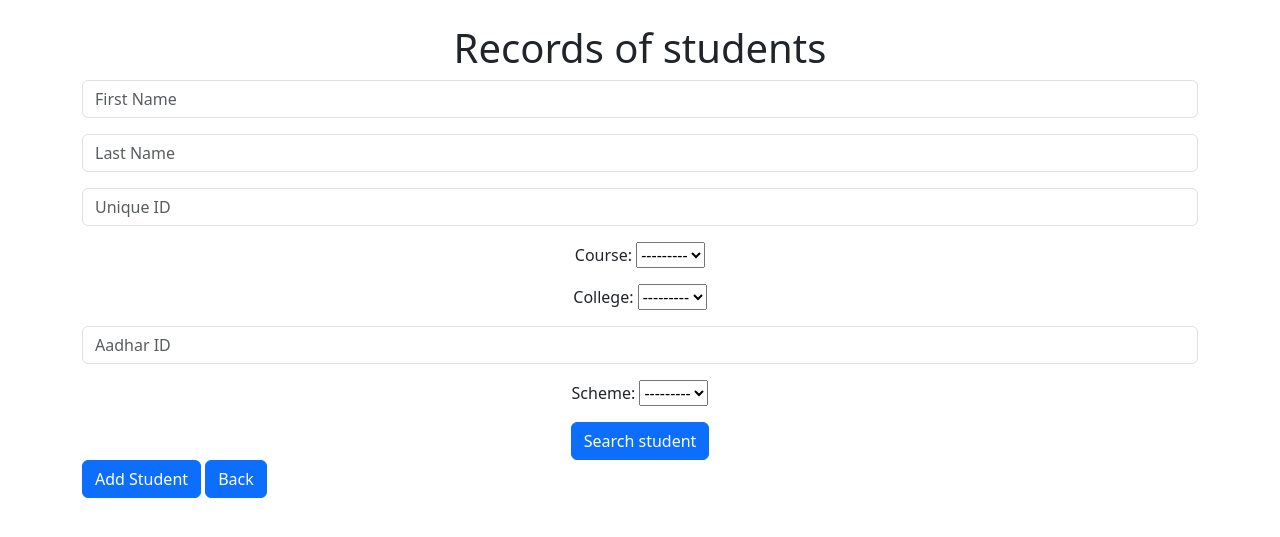
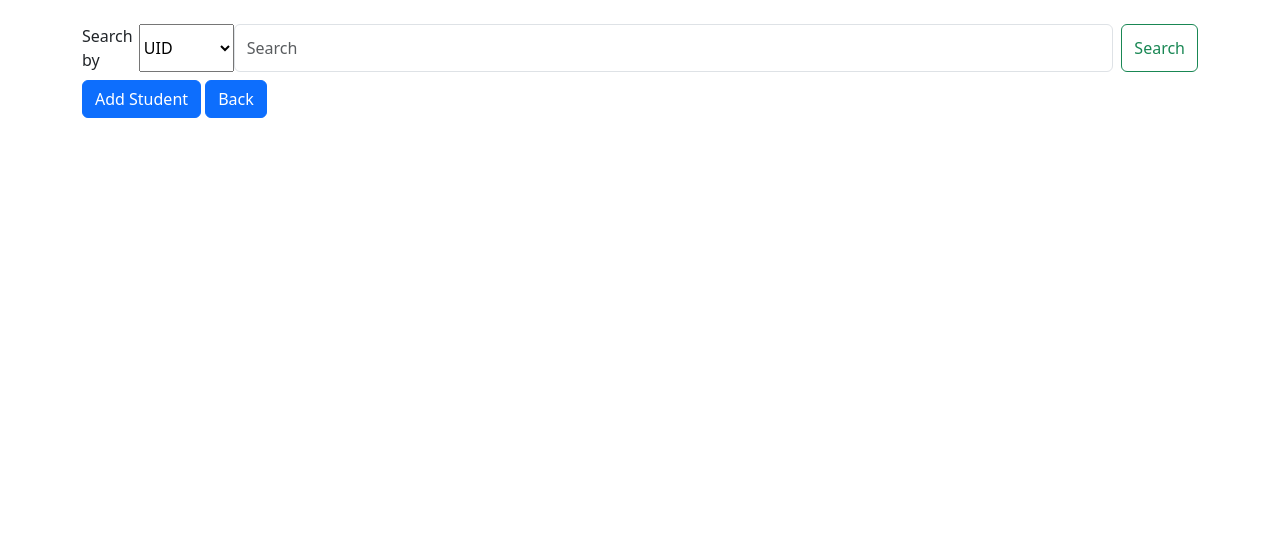
Before and after one commit to Vivek9411/SIH1459-, a Django app: page /student_page in a window 1280 px wide. Shown: the part 56-593 px from the top of the page. Run offline with Django 5.2, Linux system fonts and the light colour scheme; the visitor is signed in with stand-in values (Sample User, id 1); data that the repository does not hold is empty.

Commit message:
search student feature added

```diff
--- a/SIH1459/SIH1459/settings.py
+++ b/SIH1459/SIH1459/settings.py
@@ -79,7 +79,7 @@ DATABASES = {
         'ENGINE': 'django.db.backends.mysql',
         'NAME': 'aicte_db',
         'USER': 'root',
-        'PASSWORD': 'password',
+        'PASSWORD': 'Viv@9411',
         'HOST': 'localhost',
         'PORT': '3306'
     }
--- a/SIH1459/website/forms.py
+++ b/SIH1459/website/forms.py
@@ -102,7 +102,7 @@ class AddStudentForm(forms.ModelForm):
                                    attrs={'placeholder': 'Aadhar ID ', 'class': 'form-control'}),
                                label='')
 
-    scheme = forms.ModelChoiceField(queryset=Scheme.objects.all(), required=True,label='Scheme')
+    scheme = forms.ModelChoiceField(queryset=Scheme.objects.all(), required=False,label='Scheme', blank=True)
 
     class Meta:
         model = Student
--- a/SIH1459/website/templates/student_page.html
+++ b/SIH1459/website/templates/student_page.html
@@ -1,14 +1,18 @@
 {% extends 'base.html' %}
 {% block content %}
-    <div class="col-ms-6 mx-auto "  style="text-align: center;">
-        <h1> Records of students</h1>
-    <form method="POST" action="{% url 'student_page' %}">
+    <form class="d-flex" method="POST" action="{% url 'student_search' %}">
         {% csrf_token %}
-        {{form.as_p}}
-        <button type="submit" class="btn btn-primary">Search student</button>
-    </form>
-        </div>
-<a href = "{% url 'add_student' %} " class ="btn btn-primary " >Add Student</a>
-<a href="{%  url 'home' %}" class="btn btn-primary">Back</a>
+        <label for="search_by">Search by</label>
+        <select name="search_by" id="search_by">
 
+          <option value="students_uid">UID</option>
+          <option value="students_aadhar">Aadhar id</option>
+        </select>
+        <input class="form-control me-2" type="search" placeholder="Search" aria-label="Search" name="student_search">
+        <button class="btn btn-outline-success" type="submit">Search</button>
+
+      </form>
+
+     <a href = "{% url 'add_student' %} " class ="btn btn-primary mt-2" >Add Student</a>
+    <a href="{%  url 'home' %}" class="btn btn-primary mt-2">Back</a>
 {%  endblock %}
--- a/SIH1459/website/urls.py
+++ b/SIH1459/website/urls.py
@@ -6,6 +6,7 @@ urlpatterns = [
     path('logout/', views.logout_user,name='logout'),
 
     path("student_page", views.student_page, name='student_page'),
+    path("student_search", views.student_search, name='student_search'),
     path('add_student/', views.add_student, name='add_student'),
     # path('student_search',views.student_search,name='student_search'),
 
--- a/SIH1459/website/views.py
+++ b/SIH1459/website/views.py
@@ -1,7 +1,7 @@
 from django.shortcuts import render, redirect
 from django.contrib.auth import authenticate, login, logout
 from django.contrib import messages
-from .models import State, Scheme, Course, College
+from .models import State, Scheme, Course, College, Student
 from .forms import AddSchemeForm, AddCourseForm, AddCollegeForm, AddStudentForm, SearchStudentForm
 
 
@@ -196,13 +196,47 @@ def add_course(request):
 #         messages.success(request, 'You must be logged in')
 #         return redirect('home')
 
-def student_page(request):
-    form = SearchStudentForm(request.POST or None)
+# def student_page(request):
+#     form = SearchStudentForm(request.POST or None)
+#     if request.user.is_authenticated:
+#         if request.method == 'POST':
+#             if form.is_valid():
+#                 return render(request, 'student_search.html', {'form': form})
+#         return render(request, 'student_page.html', {'form': form})
+#     else:
+#         messages.success(request, 'You must be logged in')
+#         return redirect('home')
+
+def student_search(request):
     if request.user.is_authenticated:
         if request.method == 'POST':
-            if form.is_valid():
-                return render(request, 'student_search.html', {'form': form})
-        return render(request, 'student_page.html', {'form': form})
+            search_by = request.POST.get('search_by')
+            students_search = request.POST.get('student_search')
+            if students_search:
+                if search_by == 'students_aadhar':
+                    result_search = Student.objects.filter(aadhar_id__icontains=students_search)
+                    return render(request, 'student_search.html', {'result_search': result_search})
+                elif search_by == 'students_uid':
+                    # result_search = Course.objects.raw(f"SELECT * FROM website_course WHERE name ='{searched_for}' ")
+                    result_search = Student.objects.filter(uid__icontains=students_search)
+                    return render(request, 'student_search.html', {'result_search': result_search})
+                else:
+                    messages.success(request, 'Please enter a valid id')
+                    return redirect('student_page')
+            else:
+                messages.success(request, 'Please enter a valid  id')
+                return redirect('student_page')
+        else:
+            return render(request, 'student_page.html', {})
     else:
-        messages.success(request, 'You must be logged in')
+        messages.success(request, 'You must be logged in ')
         return redirect('home')
+
+
+
+def student_page(request):
+    if request.user.is_authenticated:
+        return render(request, 'student_page.html', {})
+    else:
+        messages.success(request, 'You must be logged in ')
+        return redirect('home')
```
Also changed, not shown: SIH1459/website/templates/student_search.html (+34 -0 lines).
